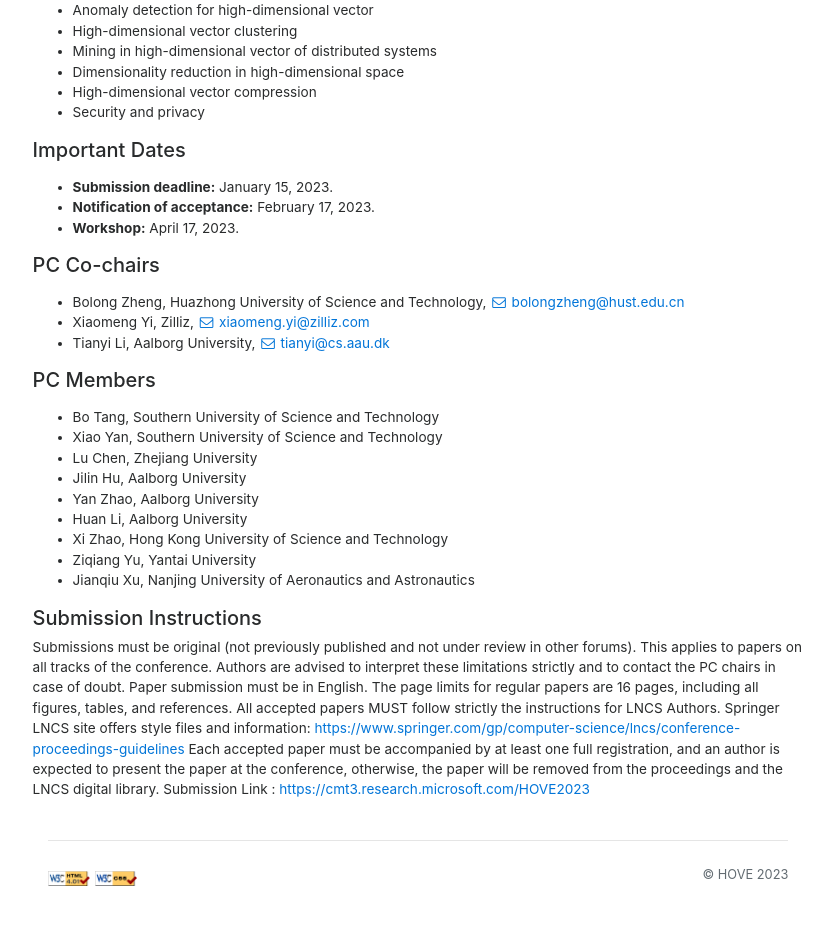
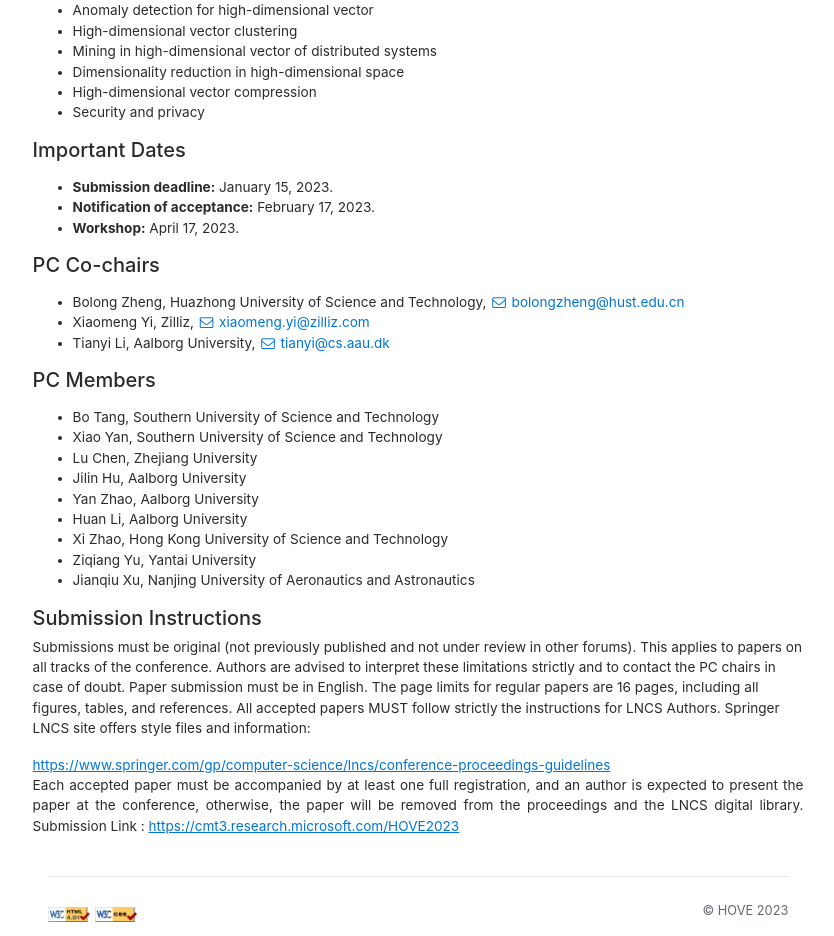
Before and after one commit to hove-web/hove-web.github.io, a Jekyll site: the page built from index.html, in a window 1280 px wide. Shown: the part 863-1799 px from the top of the page, without its empty margins (222-1056 px from the left). Built offline with Jekyll 4.4.1, drawn with Linux system fonts in a browser that asks for light colours; nearby versions of some CDN libraries; before the commit the page ends 1763 px from its top, so only the background shows below that.

Commit message:
Update submission.html

```diff
--- a/_includes/submission.html
+++ b/_includes/submission.html
@@ -4,10 +4,10 @@
 	This applies to papers on all tracks of the conference. Authors are advised to interpret these limitations strictly and to contact the PC chairs in case of doubt.
 	Paper submission must be in English. The page limits for regular papers are 16 pages, including all figures, tables, and references.
 	All accepted papers MUST follow strictly the instructions for LNCS Authors. Springer LNCS site offers style files and information:
-	<a href="https://www.springer.com/gp/computer-science/lncs/conference-proceedings-guidelines">https://www.springer.com/gp/computer-science/lncs/conference-proceedings-guidelines</a>
+	<div><a href="https://www.springer.com/gp/computer-science/lncs/conference-proceedings-guidelines" style="text-decoration:underline">https://www.springer.com/gp/computer-science/lncs/conference-proceedings-guidelines</a></div>
 	Each accepted paper must be accompanied by at least one full registration, and an author is expected to present the paper at the conference, otherwise, the paper will be removed from the proceedings and the LNCS digital library.
 	Submission Link :
-	<a href="https://cmt3.research.microsoft.com/HOVE2023">https://cmt3.research.microsoft.com/HOVE2023</a>
+	<a href="https://cmt3.research.microsoft.com/HOVE2023" style="text-decoration:underline">https://cmt3.research.microsoft.com/HOVE2023</a>
 
     <!--If you have any problems or questions, please contact us via e-mail at:
     <a href="mailto:{{ site.data.conference.email }}">
```
